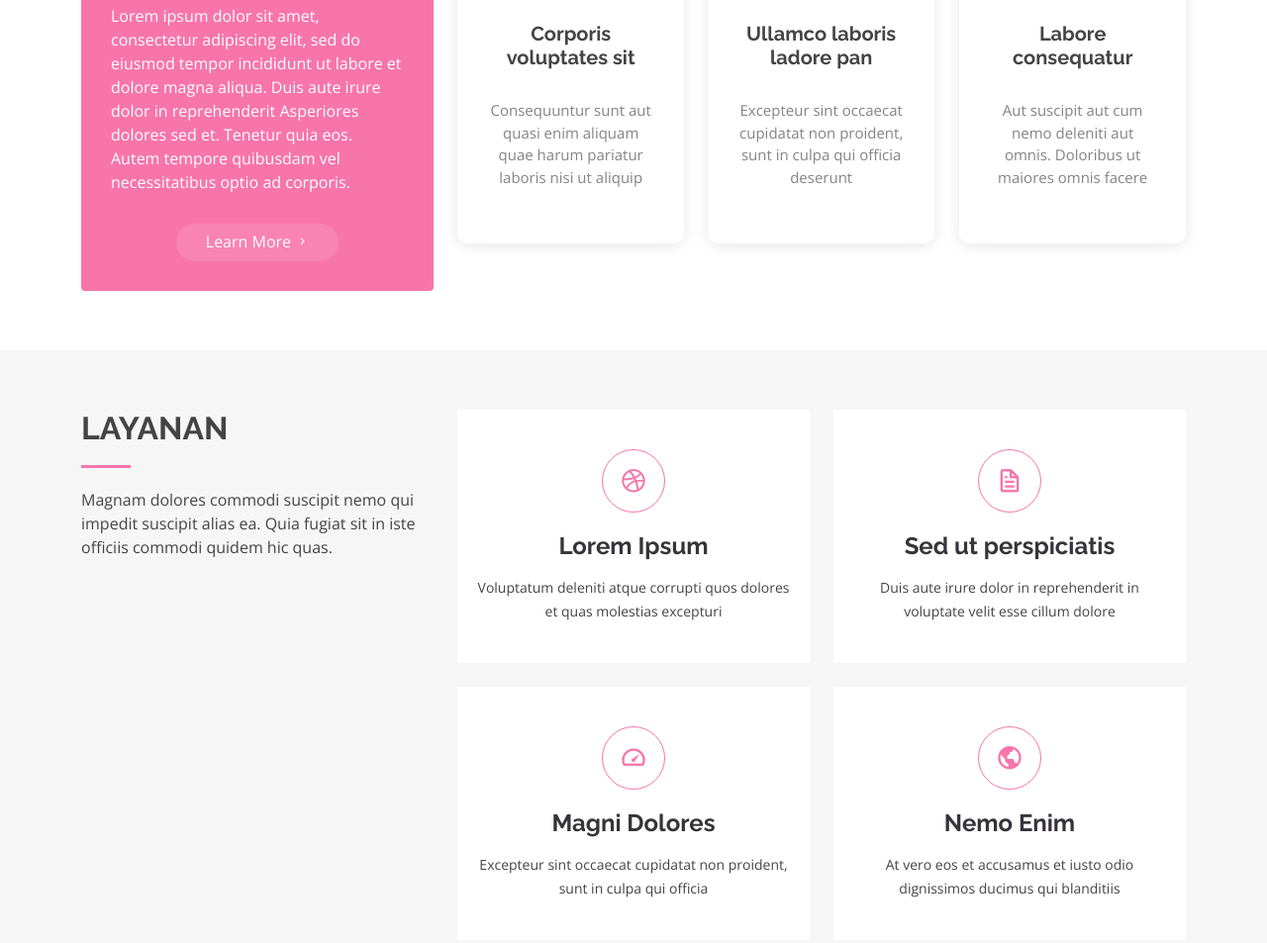
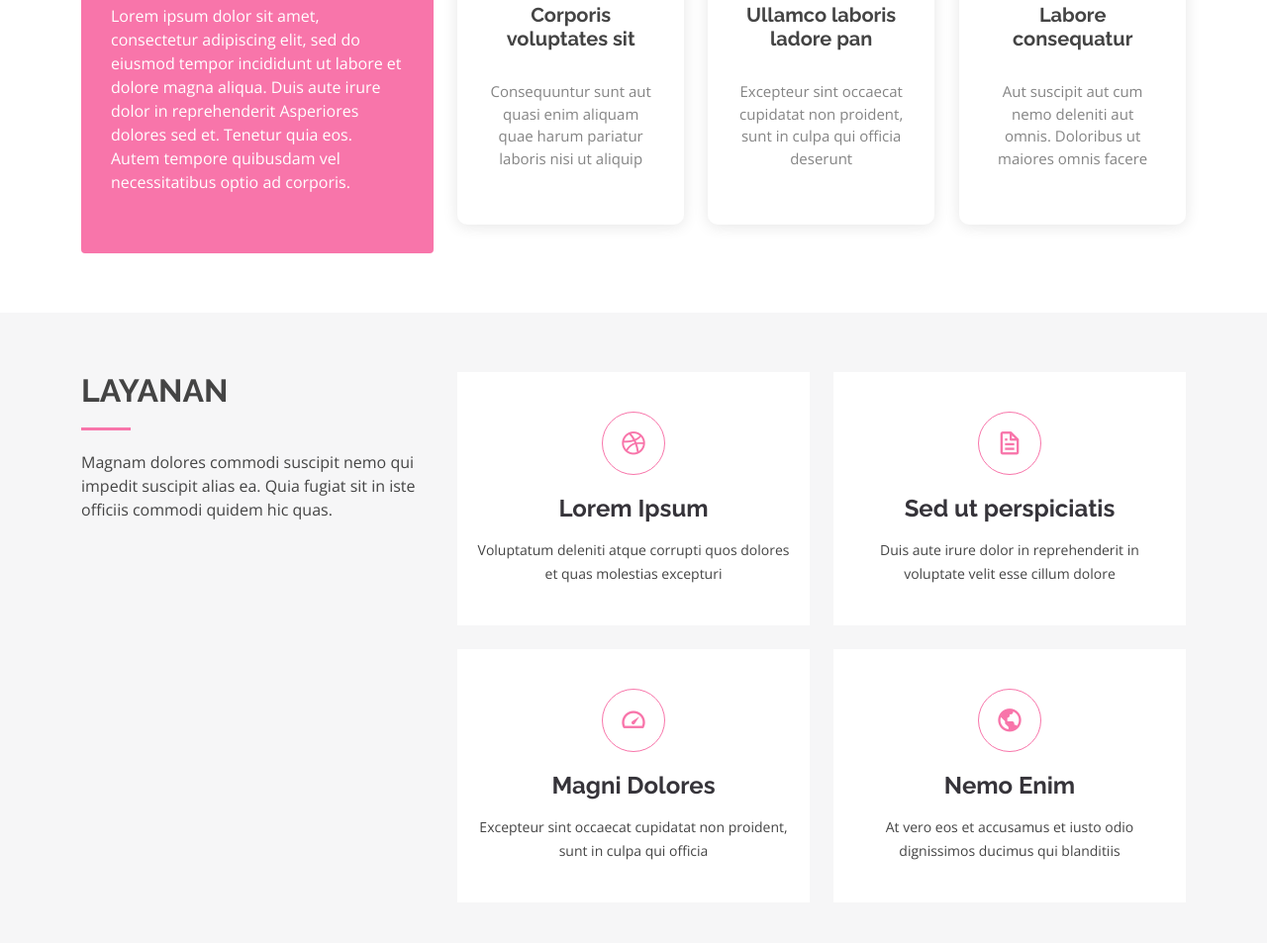
Before and after one commit to arnoriel/pearl-buket, a plain HTML site: page index.html in a window 1280 px wide. Shown: the part 1486-2439 px from the top of the page at 99% size. Drawn offline with nearby package versions, Linux system fonts and the light colour scheme.

Commit message:
modification

```diff
--- a/index.html
+++ b/index.html
@@ -145,9 +145,6 @@
                 Lorem ipsum dolor sit amet, consectetur adipiscing elit, sed do eiusmod tempor incididunt ut labore et dolore magna aliqua. Duis aute irure dolor in reprehenderit
                 Asperiores dolores sed et. Tenetur quia eos. Autem tempore quibusdam vel necessitatibus optio ad corporis.
               </p>
-              <div class="text-center">
-                <a href="#" class="more-btn">Learn More <i class="bx bx-chevron-right"></i></a>
-              </div>
             </div>
           </div>
           <div class="col-lg-8 d-flex align-items-stretch">
```
